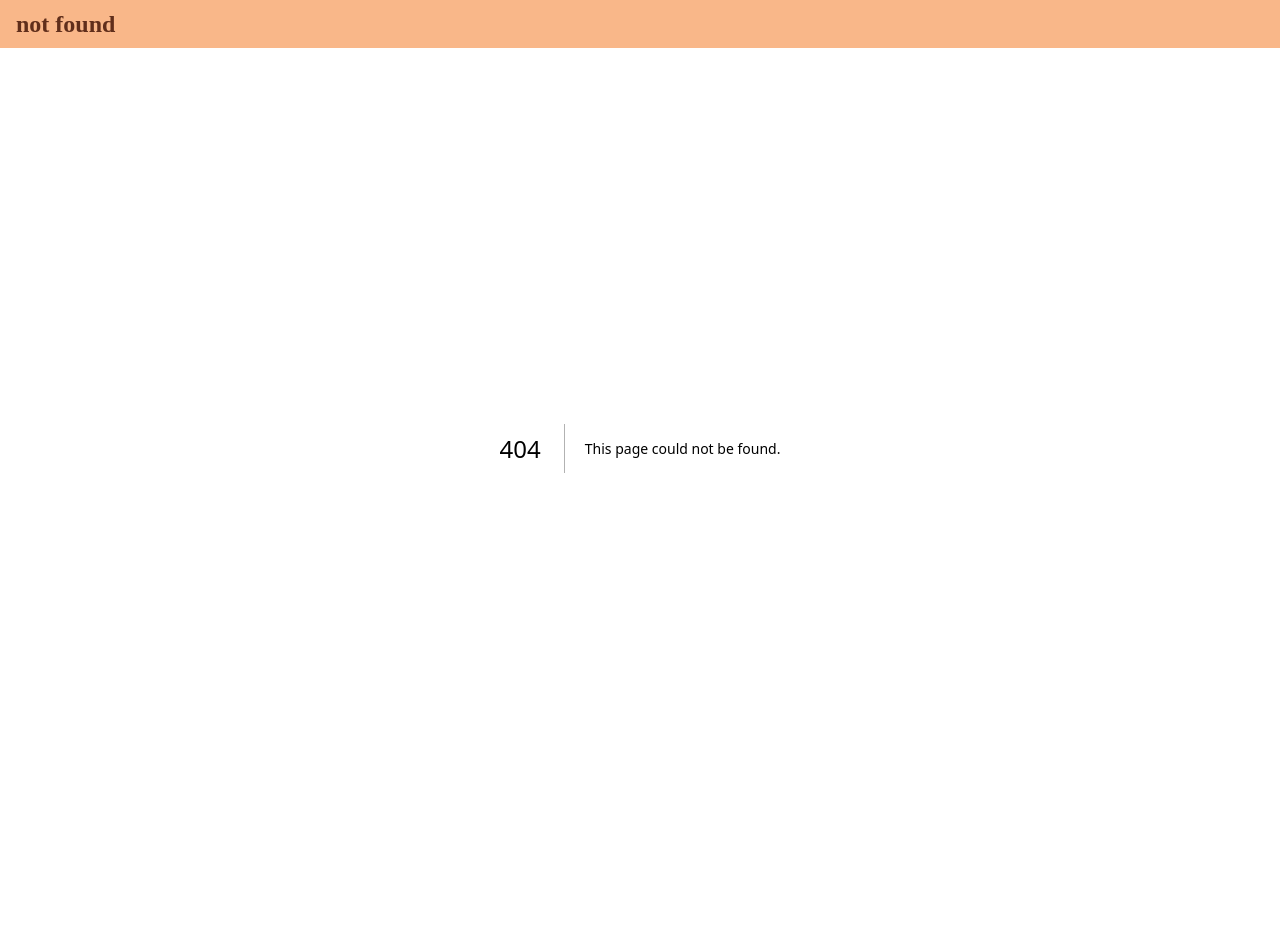
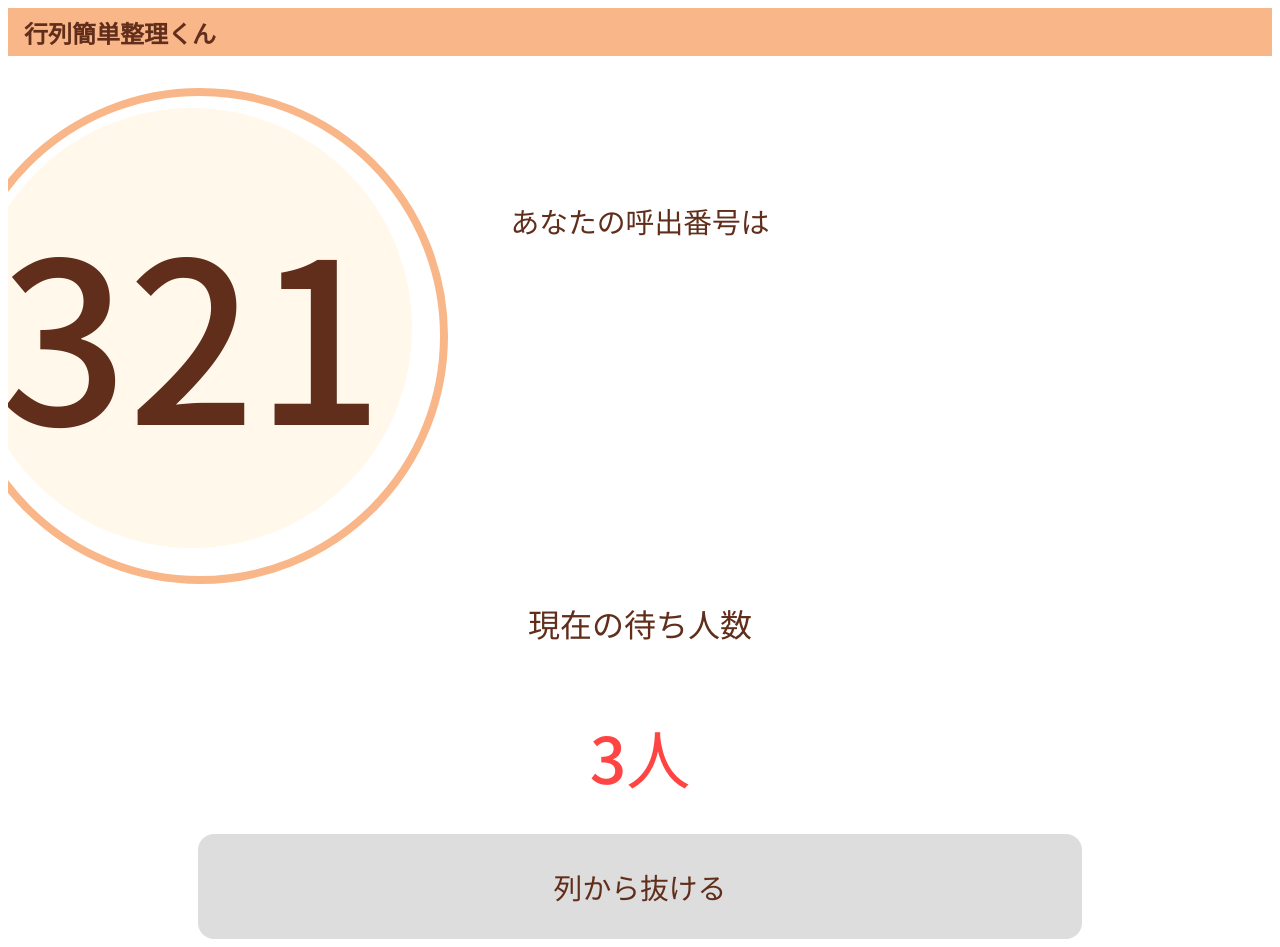
Before and after one commit to kajiLabTeam/dx-waiting-time, a Next.js app in the folder frontend/: page /user/clientPage in a window 1280 px wide. Before the commit this address had no page. Before the commit the page ends 848 px from the top, so only its background shows below. Built offline with nearby package versions, Linux system fonts and the light colour scheme.

Commit message:
Add Firebase and client page components

```diff
--- a/frontend/package.json
+++ b/frontend/package.json
@@ -24,6 +24,7 @@
     "eslint-plugin-import": "^2.26.0",
     "eslint-plugin-prettier": "^4.0.0",
     "eslint-plugin-unused-imports": "^2.0.0",
+    "firebase": "^10.6.0",
     "next": "14.0.1",
     "next-pwa": "^5.6.0",
     "next-qrcode": "^2.5.1",
--- /dev/null
+++ b/frontend/src/components/getout/GetOutButton.tsx
@@ -0,0 +1,29 @@
+import React, { FC } from "react";
+import styled from "styled-components";
+import { theme } from "../../utils/theme";
+
+type Props = {
+  onClick: () => void;
+};
+
+const ButtonContainer = styled.div`
+  display: block;
+  width: 70%;
+  background-color: #dddddd;
+  border-radius: 1rem;
+  padding: 0.2rem 0;
+  margin: 0 15%;
+`;
+
+const Text = styled.p`
+  font-size: 1.8rem;
+  color: ${theme.colors.brown};
+`;
+
+export const GetOutButton: FC<Props> = ({ onClick }) => {
+  return (
+    <ButtonContainer onClick={onClick}>
+      <Text>列から抜ける</Text>
+    </ButtonContainer>
+  );
+};
--- a/frontend/src/components/layout/Header.tsx
+++ b/frontend/src/components/layout/Header.tsx
@@ -47,6 +47,8 @@ const Header = () => {
           ? "QRコード"
           : pageName === "startPage"
           ? "業務を始める"
+          : pageName === "clientPage"
+          ? "行列簡単整理くん"
           : "not found"}
       </Title>
       {role === "admin" && (
--- /dev/null
+++ b/frontend/src/pages/user/clientPage.tsx
@@ -0,0 +1,103 @@
+import "firebase/messaging";
+import firebase from "firebase/app";
+import { getMessaging, getToken } from "firebase/messaging";
+import { FC, useEffect } from "react";
+import styled from "styled-components";
+import { GetOutButton } from "../../components/getout/GetOutButton";
+import { MessageCricle } from "../../components/utils/MessageCricle";
+import { app } from "../../utils/firebase";
+import { theme } from "../../utils/theme";
+
+const ClientPageContainer = styled.div`
+  text-align: center;
+  overflow: hidden;
+`;
+
+const CircleContainer = styled.div`
+  margin-top: 2rem;
+`;
+
+const CircleText = styled.div`
+  font-size: 1.8rem;
+  font-family: "Noto Sans JP", sans-serif;
+  color: ${theme.colors.brown};
+  transform: translateY(-48vh);
+  height: inherit;
+  max-height: 0;
+`;
+
+const Text = styled.p`
+  margin-top: 1rem;
+  font-size: 2rem;
+  font-family: "Noto Sans JP", sans-serif;
+  color: ${theme.colors.brown};
+`;
+
+const Number = styled.p`
+  margin-bottom: 2rem;
+  font-size: 4rem;
+  font-family: "Noto Sans JP", sans-serif;
+  color: ${theme.colors.red};
+`;
+
+const ButtonContainer = styled.div`
+  display: block;
+  width: 100%;
+`;
+
+// Your web app's Firebase configuration
+const firebaseConfig = {
+  apiKey: "AIzaSyAQCD40J2m4b3i0WT9AvmzmZPpVKWaepXc",
+  authDomain: "web-push-notification-practise.firebaseapp.com",
+  projectId: "web-push-notification-practise",
+  storageBucket: "web-push-notification-practise.appspot.com",
+  messagingSenderId: "844132776020",
+  appId: "1:844132776020:web:d9cbdeaef0ebb6b72555c1",
+  measurementId: "G-B3513M6L7T",
+};
+
+const followingNumber = 3;
+const callNumber = 321;
+
+const ClientPage: FC = () => {
+  const onLogin = () => {};
+
+  useEffect(() => {
+    const messaging = getMessaging(app);
+
+    Notification.requestPermission().then((permission) => {
+      if (permission === "granted") {
+        // 通知を許可した場合
+        console.log("Notification permission granted.");
+        getToken(messaging).then((currentToken: string | null) => {
+          if (currentToken) {
+            // トークン取得成功
+            console.log("currentToken:");
+            console.log(currentToken);
+          } else {
+            // トークン取得失敗
+            console.log("No Instance ID token available. Request permission to generate one.");
+          }
+        });
+      } else {
+        // 通知を拒否した場合
+        console.log("Unable to get permission to notify.");
+      }
+    }, []);
+  });
+  return (
+    <ClientPageContainer>
+      <CircleContainer>
+        <MessageCricle message={callNumber} />
+        <CircleText>あなたの呼出番号は</CircleText>
+      </CircleContainer>
+      <Text>現在の待ち人数</Text>
+      <Number>{followingNumber}人</Number>
+      <ButtonContainer>
+        <GetOutButton onClick={onLogin} />
+      </ButtonContainer>
+    </ClientPageContainer>
+  );
+};
+
+export default ClientPage;
--- /dev/null
+++ b/frontend/src/utils/firebase.ts
@@ -0,0 +1,13 @@
+import { initializeApp } from "firebase/app";
+
+const firebaseConfig = {
+  apiKey: "AIzaSyAQCD40J2m4b3i0WT9AvmzmZPpVKWaepXc",
+  authDomain: "web-push-notification-practise.firebaseapp.com",
+  projectId: "web-push-notification-practise",
+  storageBucket: "web-push-notification-practise.appspot.com",
+  messagingSenderId: "844132776020",
+  appId: "1:844132776020:web:d9cbdeaef0ebb6b72555c1",
+  measurementId: "G-B3513M6L7T",
+};
+
+export const app = initializeApp(firebaseConfig);
```
Also changed, not shown: 2 other files (tests, documents, lock files or other folders).
